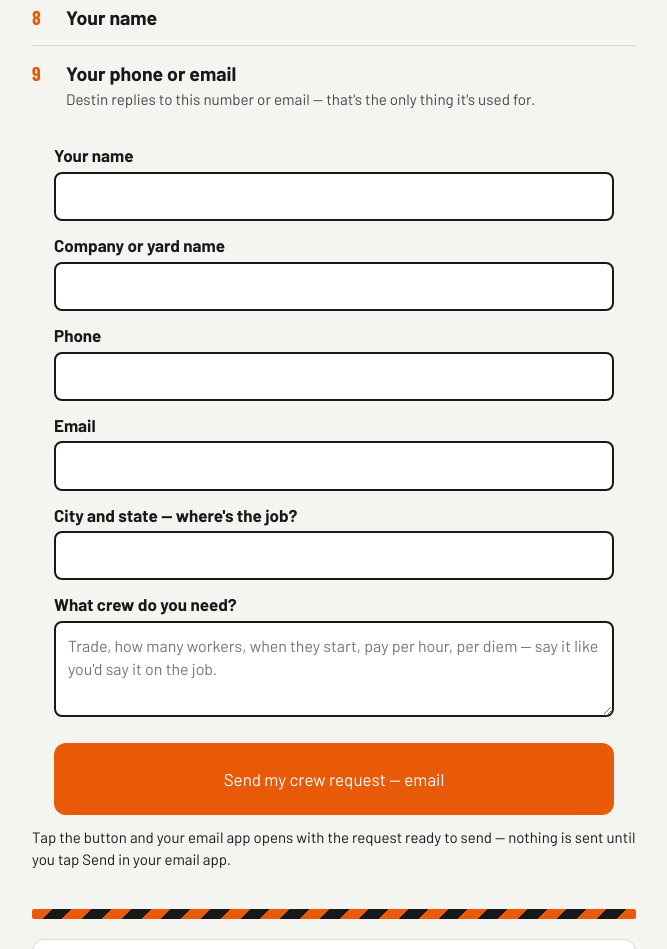
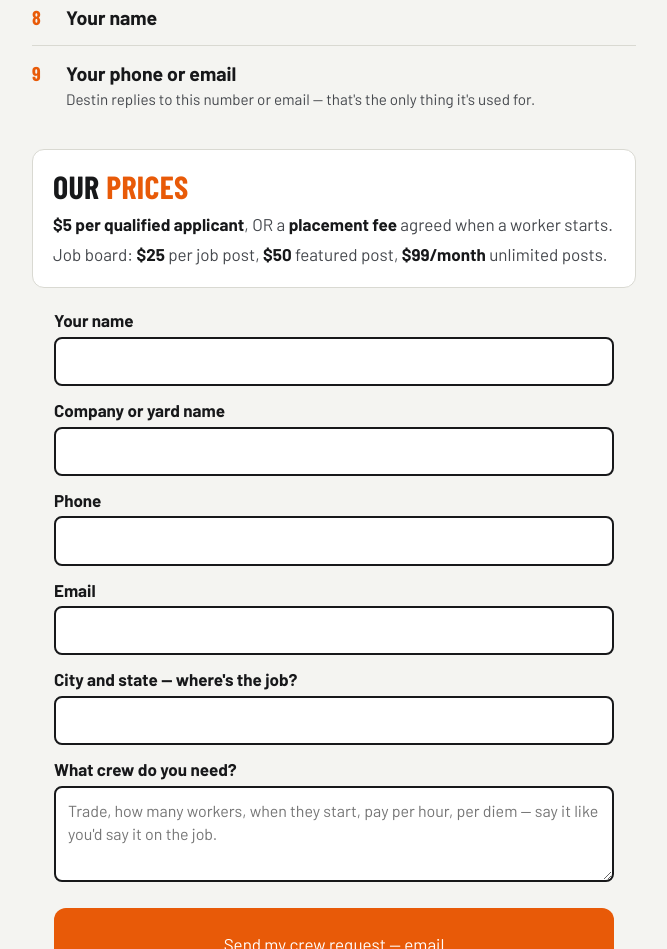
Before and after one commit to destindismukes1-crypto/dismukes-recruiting, a plain HTML site: page need-a-crew.html in a window 1280 px wide. Shown: the part 788-1737 px from the top of the page, without its empty margins (306-973 px from the left). Drawn offline with nearby package versions, Linux system fonts and the light colour scheme.

Commit message:
Add Kindle buy button and crew pricing section

```diff
--- a/need-a-crew.html
+++ b/need-a-crew.html
@@ -191,6 +191,12 @@
       .crew-form textarea{min-height:96px;resize:vertical}
       .crew-form button.send{font:inherit}
       .ask-note{font-size:15px;margin:12px 0 0}
+      .pricing{margin:26px 0 6px;background:var(--panel);border:1px solid var(--line);border-radius:12px;padding:20px}
+      .pricing h2{font-family:"Barlow Condensed","Arial Narrow",sans-serif;font-weight:700;text-transform:uppercase;letter-spacing:0.01em;font-size:2rem;line-height:1.05;margin:0 0 8px}
+      .pricing h2 .accent{color:var(--accent)}
+      .pricing p{margin:0 0 6px;color:var(--ink-soft)}
+      .pricing p:last-child{margin-bottom:0}
+      .pricing strong{color:var(--ink)}
     </style>
   </head>
   <body>
@@ -262,6 +268,12 @@
           </li>
         </ol>
 
+        <section class="pricing" aria-label="Prices">
+          <h2>Our <span class="accent">prices</span></h2>
+          <p><strong>$5 per qualified applicant</strong>, OR a <strong>placement fee</strong> agreed when a worker starts.</p>
+          <p>Job board: <strong>$25</strong> per job post, <strong>$50</strong> featured post, <strong>$99/month</strong> unlimited posts.</p>
+        </section>
+
         <!-- CREW REQUEST FORM — mailto, swapped in 2026-11-20. Was a Google Form link; the form now opens the boss's email app addressed to destindismukes1@gmail.com, so the request reaches Destin directly. Nothing is sent until the boss taps Send in their email app. -->
         <form class="crew-form" id="crewForm">
           <div>
```
Also changed, not shown: read-my-book.html (+2 -0 lines).
